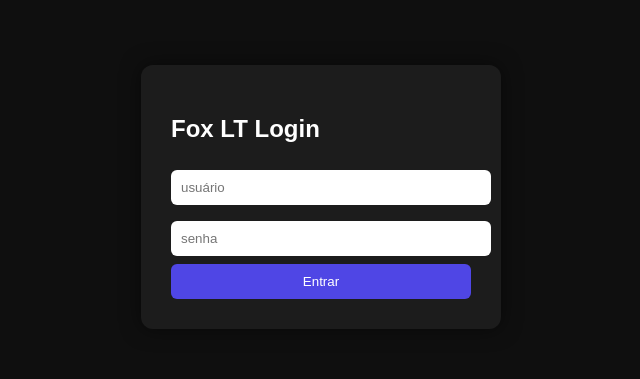
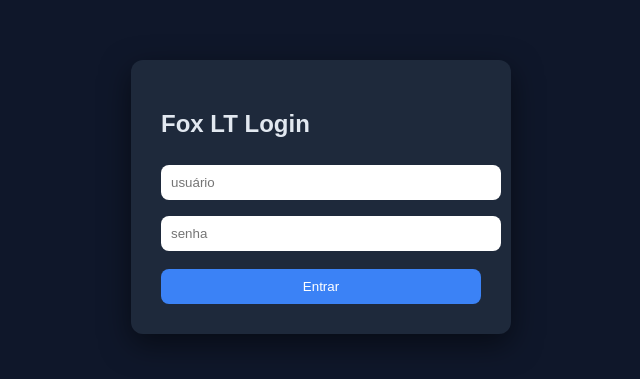
Before and after one commit to lucasvianaa2016-star/foxlt-site, a plain HTML site: page site/adminlg/htmltt.html in a window 1280 px wide. Shown: the part 203-582 px from the top of the page, without its empty margins (319-959 px from the left). Drawn offline with Linux system fonts and the light colour scheme; files that its build step writes are made by us from their sources; files whose address does not match are found by name.

Commit message:
sla krai

```diff
--- a/site/css/style.css
+++ b/site/css/style.css
@@ -1,8 +1,8 @@
 body {
   margin: 0;
-  font-family: Arial;
-  background: #0f0f0f;
-  color: white;
+  font-family: Arial, sans-serif;
+  background: #0f172a;
+  color: #e2e8f0;
   display: flex;
   justify-content: center;
   align-items: center;
@@ -10,11 +10,16 @@ body {
 }
 
 .container {
-  background: #1c1c1c;
+  background: #1e293b;
   padding: 30px;
   border-radius: 12px;
-  width: 300px;
-  box-shadow: 0 0 20px rgba(0,0,0,0.5);
+  width: 320px;
+  box-shadow: 0 10px 30px rgba(0,0,0,0.5);
+}
+
+h1 {
+  text-align: center;
+  margin-bottom: 20px;
 }
 
 input {
@@ -22,19 +27,30 @@ input {
   padding: 10px;
   margin: 8px 0;
   border: none;
-  border-radius: 6px;
+  border-radius: 8px;
+  outline: none;
 }
 
 button {
   width: 100%;
   padding: 10px;
-  background: #4f46e5;
+  margin-top: 10px;
+  background: #3b82f6;
   border: none;
   color: white;
-  border-radius: 6px;
+  border-radius: 8px;
   cursor: pointer;
 }
 
 button:hover {
-  background: #4338ca;
+  background: #2563eb;
 }
+
+a {
+  color: #60a5fa;
+  text-decoration: none;
+  font-size: 12px;
+  display: block;
+  text-align: center;
+  margin-top: 10px;
+}
```
